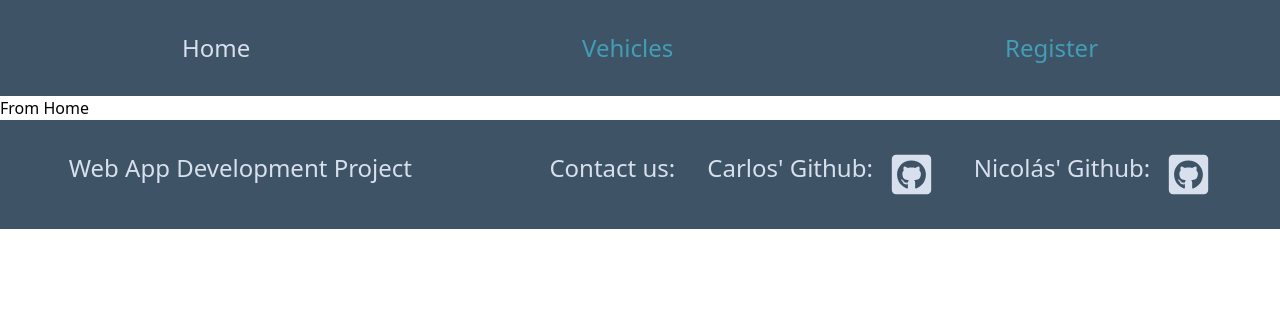
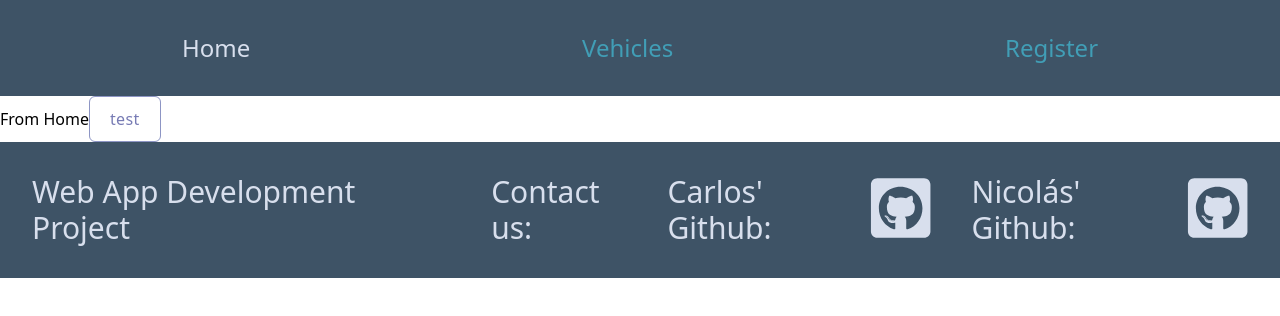
Before and after one commit to Nicolas-Rodriguez-Ch/daw-font-end, a React (Vite) app: page / in a window 1280 px wide. Shown: the top 316 px of the page. Built offline with nearby package versions, Linux system fonts and the light colour scheme; the HTML template or start-up script is replaced by a standard one.

Commit message:
adds button component

```diff
--- a/index.html
+++ b/index.html
@@ -4,7 +4,7 @@
     <meta charset="UTF-8" />
     <link rel="icon" type="image/svg+xml" href="/favicon.svg" />
     <meta name="viewport" content="width=device-width, initial-scale=1.0" />
-    <title>Desarrollo de aplicaciones Webt</title>
+    <title>Desarrollo de aplicaciones Web</title>
   </head>
   <body>
     <div id="root"></div>
--- /dev/null
+++ b/src/components/Button/index.tsx
@@ -0,0 +1,46 @@
+import TextCustom from '../TextCustom';
+import type { ButtonProps } from './types';
+
+const variantStyles: Record<string, string> = {
+  secondary: [
+    'bg-steel-600 text-steel-100 border border-steel-700',
+    'hover:bg-steel-700',
+    'active:scale-[0.97]',
+    'focus-visible:ring-2 focus-visible:ring-periwinkle-400 focus-visible:ring-offset-1',
+    'disabled:opacity-45 disabled:cursor-not-allowed',
+  ].join(' '),
+
+  primary: [
+    'bg-transparent text-periwinkle-600 border border-periwinkle-500',
+    'hover:bg-periwinkle-100 hover:text-periwinkle-700 hover:border-periwinkle-700',
+    'active:scale-[0.97]',
+    'focus-visible:ring-2 focus-visible:ring-periwinkle-400 focus-visible:ring-offset-1',
+    'disabled:opacity-45 disabled:cursor-not-allowed',
+  ].join(' '),
+
+  muted: [
+    'bg-sage-100 text-sage-600 border border-sage-200',
+    'hover:bg-sage-200',
+    'active:scale-[0.97]',
+    'focus-visible:ring-2 focus-visible:ring-sage-400 focus-visible:ring-offset-1',
+    'disabled:opacity-45 disabled:cursor-not-allowed',
+  ].join(' '),
+};
+
+const Button = ({ text, variant, callback }: ButtonProps) => {
+  return (
+    <button
+      onClick={callback}
+      className={[
+        'inline-flex items-center justify-center rounded-md',
+        'px-4 py-2 md:px-5 md:py-2.5',
+        'transition-all duration-150',
+        variantStyles[variant],
+      ].join(' ')}
+    >
+      <TextCustom text={text} variant='button' />
+    </button>
+  );
+};
+
+export default Button;
--- /dev/null
+++ b/src/components/Button/types.ts
@@ -0,0 +1,7 @@
+export interface ButtonProps {
+  text: string;
+  variant: ButtonVariant;
+  callback: () => void;
+}
+
+type ButtonVariant = 'primary' | 'secondary' | 'muted';
--- a/src/components/Footer/index.tsx
+++ b/src/components/Footer/index.tsx
@@ -1,24 +1,38 @@
 import { FaGithubSquare } from 'react-icons/fa';
 import { Link } from 'react-router';
 
+import TextCustom from '../TextCustom';
+
 const Footer = () => {
   return (
-    <div className='bg-steel-700 text-periwinkle-200 p-2 md:p-4 flex flex-row md:justify-around gap-4 md:gap-8 md:text-2xl'>
-      <span className='p-2 md:p-4'>Web App Development Project</span>
+    <div className='bg-steel-700 text-periwinkle-200 p-2 md:p-4 flex flex-row md:justify-around gap-4 md:gap-8'>
+      <span className='p-2 md:p-4'>
+        <TextCustom
+          text='Web App Development Project'
+          variant='regular'
+          className='text-2xl  md:text-3xl'
+        />
+      </span>
       <div className='md:flex md:flex-row'>
-        <span className='p-2 md:p-4 flex flex-row gap-2 md:gap-4 justify-center'>Contact us:</span>
+        <TextCustom
+          text='Contact us:'
+          variant='regular'
+          className='p-2 md:p-4 flex justify-center text-2xl  md:text-3xl'
+        />
         <div className='flex flex-row md:gap-2'>
           <Link
             to='https://github.com/Koervege'
             className='p-2 md:p-4 flex flex-row gap-2 md:gap-4 align-middle'
           >
-            Carlos' Github: <FaGithubSquare size={45} />
+            <TextCustom text="Carlos' Github:" variant='small' className='text-xl  md:text-3xl' />
+            <FaGithubSquare size={68} />
           </Link>
           <Link
             to='https://github.com/Nicolas-Rodriguez-Ch'
             className='p-2 md:p-4 flex flex-row gap-2 md:gap-4 align-middle'
           >
-            Nicolás' Github: <FaGithubSquare size={45} />
+            <TextCustom text="Nicolás' Github:" variant='small' className='text-xl  md:text-3xl' />
+            <FaGithubSquare size={68} />
           </Link>
         </div>
       </div>
--- a/src/components/TextCustom/index.tsx
+++ b/src/components/TextCustom/index.tsx
@@ -4,11 +4,19 @@ const variantMap: Record<TextCustomProps['variant'], React.ElementType> = {
   heading: 'h1',
   regular: 'p',
   small: 'small',
+  button: 'span',
 };
 
-const TextCustom = ({ text, variant, className }: TextCustomProps) => {
+const variantClass: Record<TextCustomProps['variant'], string> = {
+  heading: 'font-medium leading-tight',
+  regular: 'leading-relaxed',
+  small: 'leading-normal',
+  button: 'text-sm md:text-base font-medium leading-none tracking-wide',
+};
+
+const TextCustom = ({ text, variant, className = '' }: TextCustomProps) => {
   const Tag = variantMap[variant];
-  return <Tag className={className}>{text}</Tag>;
+  return <Tag className={`${variantClass[variant]} ${className}`}>{text}</Tag>;
 };
 
 export default TextCustom;
--- a/src/components/TextCustom/type.ts
+++ b/src/components/TextCustom/type.ts
@@ -3,4 +3,4 @@ export interface TextCustomProps {
   variant: TextCustomVariant;
   className?: string;
 }
-type TextCustomVariant = 'regular' | 'heading' | 'small';
+type TextCustomVariant = 'regular' | 'heading' | 'small' | 'button';
--- a/src/components/index.tsx
+++ b/src/components/index.tsx
@@ -1 +1,3 @@
 export { default as Layout } from './Layout';
+export { default as TextCustom } from './TextCustom';
+export { default as Button } from './Button';
--- a/src/pages/home/index.tsx
+++ b/src/pages/home/index.tsx
@@ -1,7 +1,10 @@
+import { Button } from '@/components';
+
 const Home = () => {
   return (
     <div>
       <span>From Home</span>
+      <Button text='test' variant='primary' callback={() => console.log('sup')} />
     </div>
   );
 };
```
